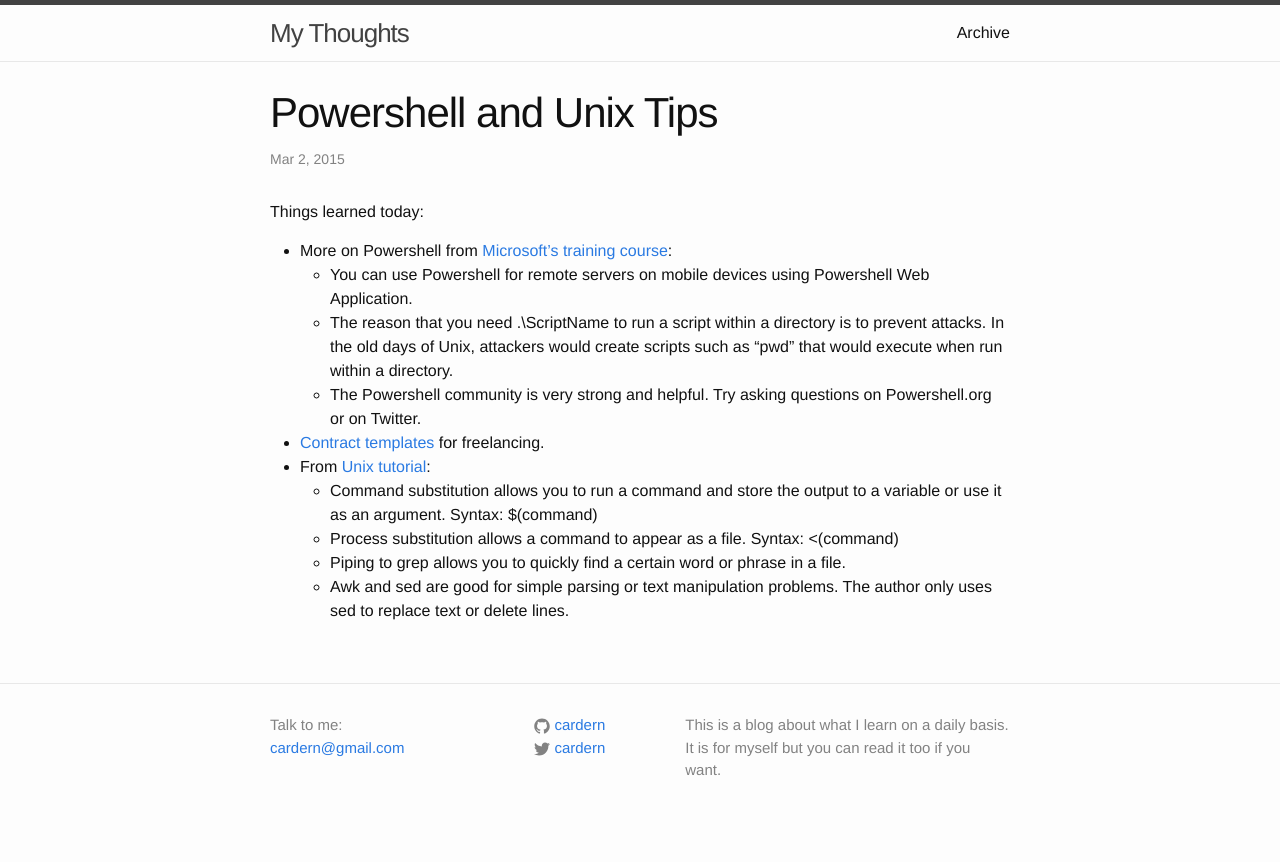
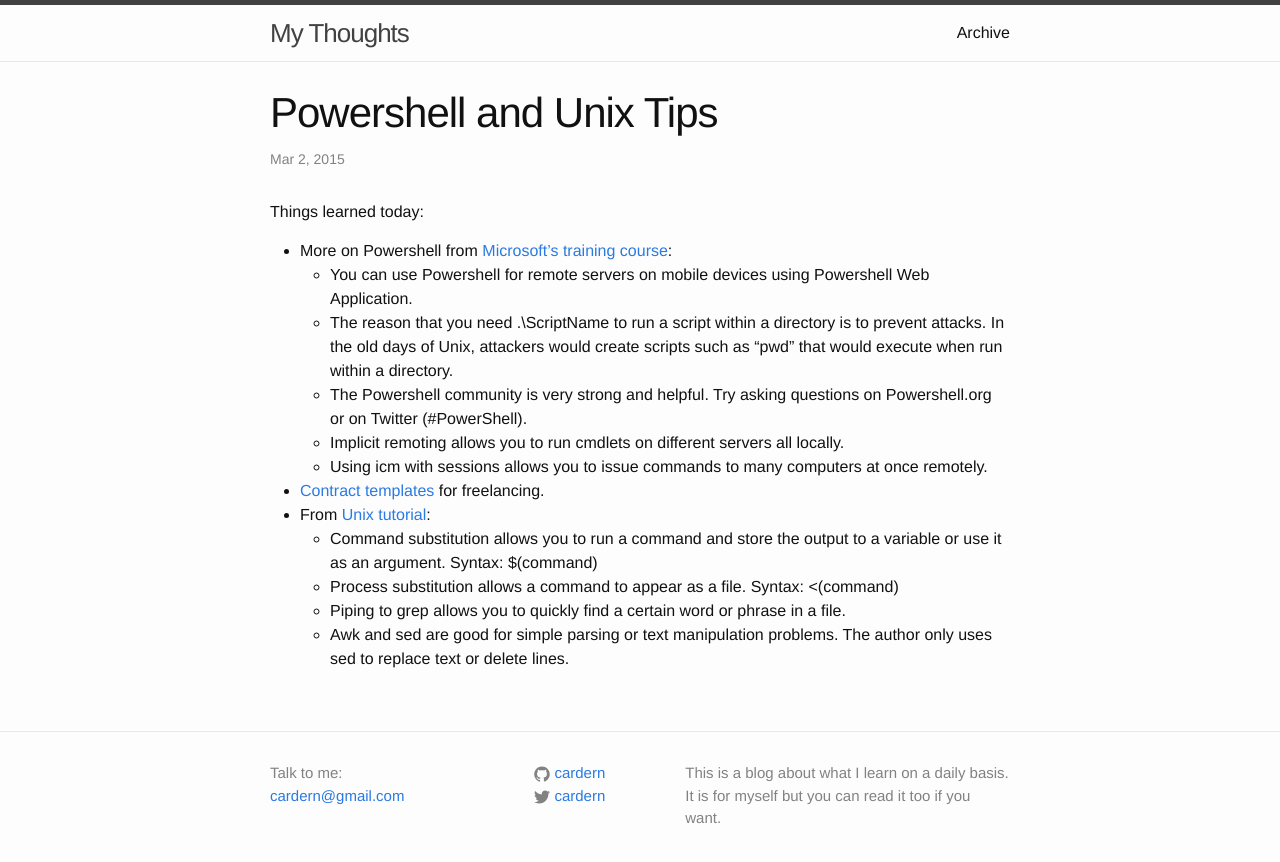
Before and after one commit to cardern/blog, a Jekyll site: the page built from _posts/2015-03-02-12.markdown, in a window 1280 px wide. Shown: the top 862 px of the page. Built offline with Jekyll 4.4.1, drawn with Linux system fonts in a browser that asks for light colours.

Commit message:
Powershell / Unix Tips

```diff
--- a/_posts/2015-03-02-12.markdown
+++ b/_posts/2015-03-02-12.markdown
@@ -8,7 +8,9 @@
 * More on Powershell from [Microsoft's training course](http://www.microsoftvirtualacademy.com/training-courses/getting-started-with-powershell-3-0-jump-start):
 	* You can use Powershell for remote servers on mobile devices using Powershell Web Application.
 	* The reason that you need .\ScriptName to run a script within a directory is to prevent attacks. In the old days of Unix, attackers would create scripts such as "pwd" that would execute when run within a directory.
-	* The Powershell community is very strong and helpful. Try asking questions on Powershell.org or on Twitter.
+	* The Powershell community is very strong and helpful. Try asking questions on Powershell.org or on Twitter (#PowerShell).
+	* Implicit remoting allows you to run cmdlets on different servers all locally.
+	* Using icm with sessions allows you to issue commands to many computers at once remotely.
 * [Contract templates](http://mashable.com/2014/06/30/free-contract-templates/) for freelancing.
 * From [Unix tutorial](http://www.oliverelliott.org/article/computing/tut_unix/):
 	* Command substitution allows you to run a command and store the output to a variable or use it as an argument. Syntax: $(command)
```
